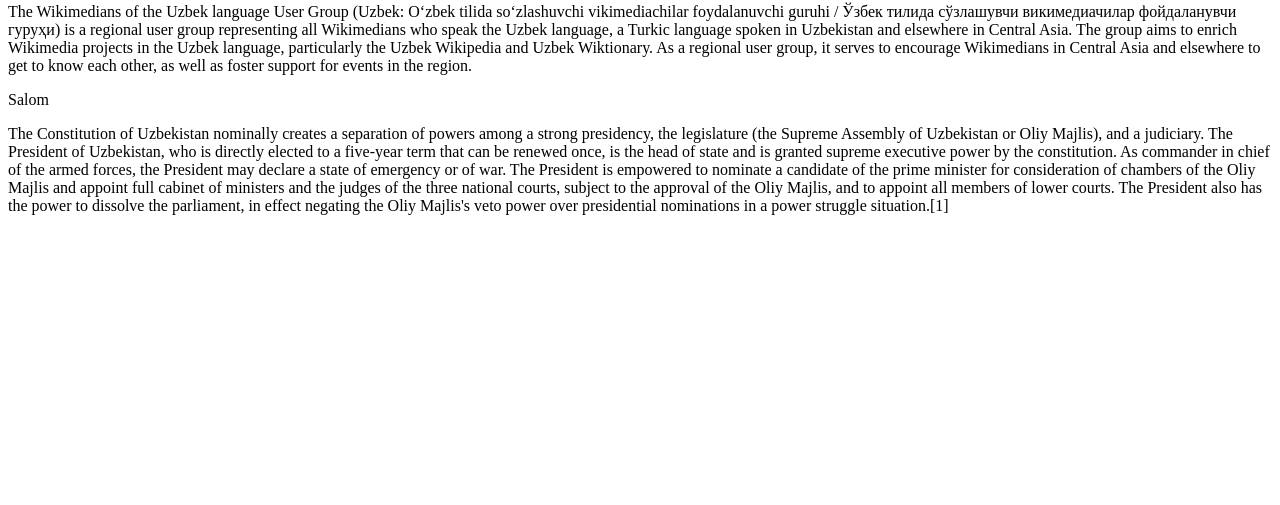
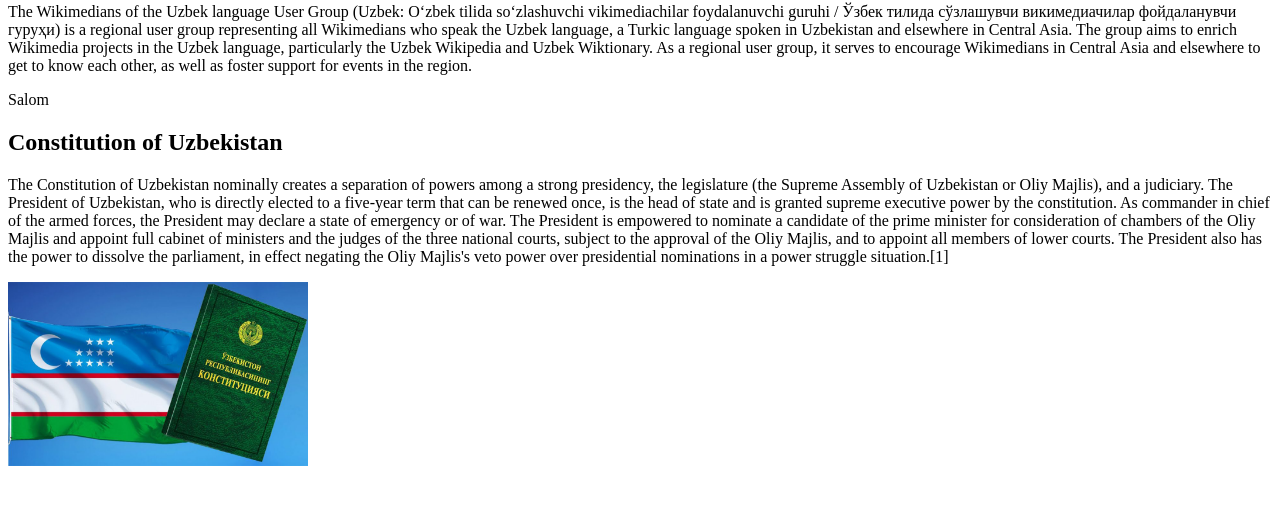
Before and after one commit to Muhammadaziz-Tolqinboyev/teamwork, a plain HTML site: page index.html in a window 1280 px wide. Shown: the part 77-582 px from the top of the page. Drawn offline with Linux system fonts and the light colour scheme.

Commit message:
Add something about uzbekistan

```diff
--- a/index.html
+++ b/index.html
@@ -13,11 +13,13 @@
   <p>Salom</p>
   <section class="constitution">
     <div class="container">
+      <h2 class="constitution__title">Constitution of Uzbekistan</h2>
       <p class="constitution__text">
         The Constitution of Uzbekistan nominally creates a separation of powers among a strong presidency, the legislature (the Supreme Assembly of Uzbekistan or Oliy Majlis), and a judiciary.
 
         The President of Uzbekistan, who is directly elected to a five-year term that can be renewed once, is the head of state and is granted supreme executive power by the constitution. As commander in chief of the armed forces, the President may declare a state of emergency or of war. The President is empowered to nominate a candidate of the prime minister for consideration of chambers of the Oliy Majlis and appoint full cabinet of ministers and the judges of the three national courts, subject to the approval of the Oliy Majlis, and to appoint all members of lower courts. The President also has the power to dissolve the parliament, in effect negating the Oliy Majlis's veto power over presidential nominations in a power struggle situation.[1]
       </p>
+      <img src="./constitution.png" alt="" width="300">
     </div>
   </section>
 </body>
```
Also changed, not shown: constitution.png (added).
